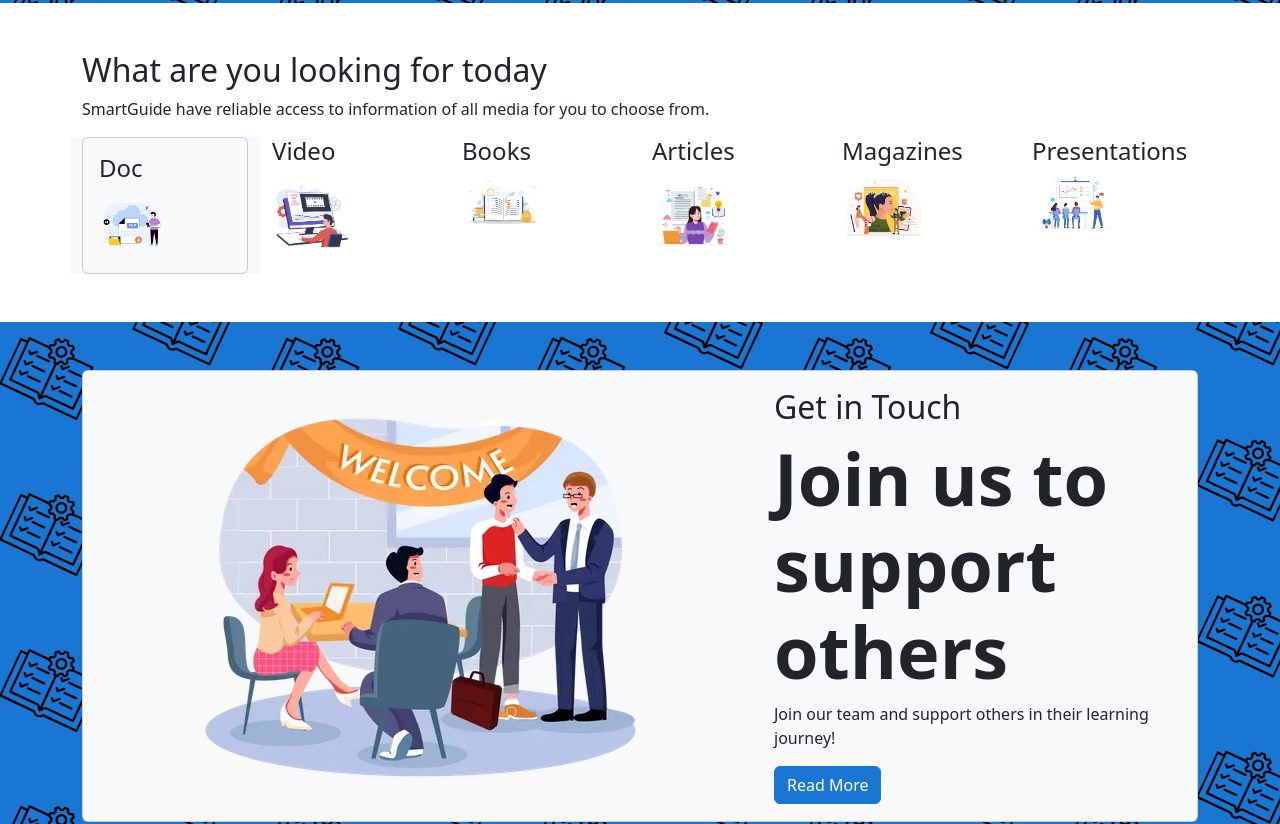
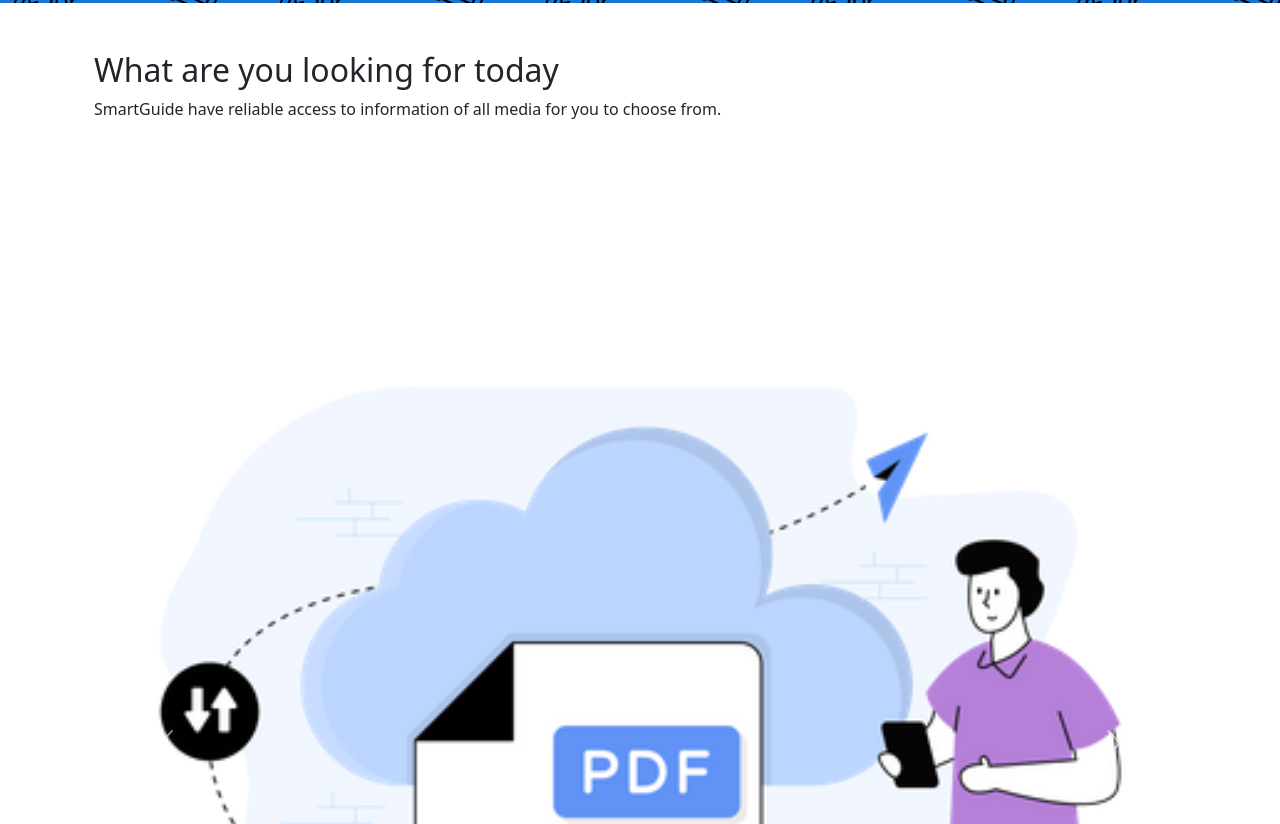
Before and after one commit to JinGao4/Project_2024, a website: page resourcespage.html in a window 1280 px wide. Shown: the part 738-1562 px from the top of the page. Drawn offline with nearby package versions, Linux system fonts and the light colour scheme.

Commit message:
added carouls

```diff
--- a/resourcespage.html
+++ b/resourcespage.html
@@ -47,40 +47,67 @@
         </section>
 
         <section class="container-fluid">
-            <div class="container-xl py-5">
+            <div class="container-xl">
+                <div class="container-xl py-5">
 
-                <h2>What are you looking for today</h2>
-                <p>SmartGuide have reliable access to information of all media for you to choose from.</p>
-
-                <div class="row">
-                    <div class="col-md-2 bg-light">
-                        <div class="card bg-light">
-                            <div class="card-body">
-                                <h4 class="card-title">Doc</h4>
-                                <img src="images/docs.webp" class="w-50">
+                    <h2>What are you looking for today</h2>
+                    <p>SmartGuide have reliable access to information of all media for you to choose from.</p>
+                </div>
+                <div id="carouselExampleCaptions" class="carousel slide">
+                    <div class="carousel-indicators">
+                        <button type="button" data-bs-target="#carouselExampleCaptions" data-bs-slide-to="0" class="active" aria-current="true" aria-label="Slide 1"></button>
+                        <button type="button" data-bs-target="#carouselExampleCaptions" data-bs-slide-to="1" aria-label="Slide 2"></button>
+                        <button type="button" data-bs-target="#carouselExampleCaptions" data-bs-slide-to="2" aria-label="Slide 3"></button>
+                        <button type="button" data-bs-target="#carouselExampleCaptions" data-bs-slide-to="2" aria-label="Slide 4"></button>
+                        <button type="button" data-bs-target="#carouselExampleCaptions" data-bs-slide-to="2" aria-label="Slide 5"></button>
+                        <button type="button" data-bs-target="#carouselExampleCaptions" data-bs-slide-to="2" aria-label="Slide 6"></button>
+                    </div>
+                    <div class="carousel-inner">
+                        <div class="carousel-item active">
+                            <img src="images/docs.webp" class="d-block w-100" alt="...">
+                            <div class="carousel-caption d-none d-md-block">
+                                <h5>Doc</h5>
+                            </div>
+                        </div>
+                        <div class="carousel-item">
+                            <img src="images/video.webp" class="d-block w-100" alt="...">
+                            <div class="carousel-caption d-none d-md-block">
+                                <h5>Video</h5>
+                            </div>
+                        </div>
+                        <div class="carousel-item">
+                            <img src="images/book.webp" class="d-block w-100" alt="...">
+                            <div class="carousel-caption d-none d-md-block">
+                                <h5>Books</h5>
+                            </div>
+                        </div>
+                        <div class="carousel-item">
+                            <img src="images/Acticles.webp" class="d-block w-100" alt="...">
+                            <div class="carousel-caption d-none d-md-block">
+                                <h5>Articles</h5>
+                            </div>
+                        </div>
+                        <div class="carousel-item">
+                            <img src="images/magazines.webp" class="d-block w-100" alt="...">
+                            <div class="carousel-caption d-none d-md-block">
+                                <h5>Magazines</h5>
+                            </div>
+                        </div>
+                        <div class="carousel-item">
+                            <img src="images/presentation.webp" class="d-block w-100" alt="...">
+                            <div class="carousel-caption d-none d-md-block">
+                                <h5>Presentations</h5>
                             </div>
                         </div>
                     </div>
-                    <div class="col-md-2">
-                        <h4>Video</h4>
-                        <img src="images/video.webp" class="w-50">
-                    </div>
-                    <div class="col-md-2">
-                        <h4>Books</h4>
-                        <img src="images/book.webp" class="w-50">
-                    </div>
-                    <div class="col-md-2">
-                        <h4>Articles</h4>
-                        <img src="images/Acticles.webp" class="w-50">
-                    </div>
-                    <div class="col-md-2">
-                        <h4>Magazines</h4>
-                        <img src="images/magazines.webp" class="w-50">
-                    </div>
-                    <div class="col-md-2">
-                        <h4>Presentations</h4>
-                        <img src="images/presentation.webp" class="w-50">
-                    </div>
+                    <button class="carousel-control-prev" type="button" data-bs-target="#carouselExampleCaptions" data-bs-slide="prev">
+                        <span class="carousel-control-prev-icon" aria-hidden="true"></span>
+                        <span class="visually-hidden">Previous</span>
+                    </button>
+                    <button class="carousel-control-next" type="button" data-bs-target="#carouselExampleCaptions" data-bs-slide="next">
+                        <span class="carousel-control-next-icon" aria-hidden="true"></span>
+                        <span class="visually-hidden">Next</span>
+                    </button>
                 </div>
             </div>
         </section>
```
